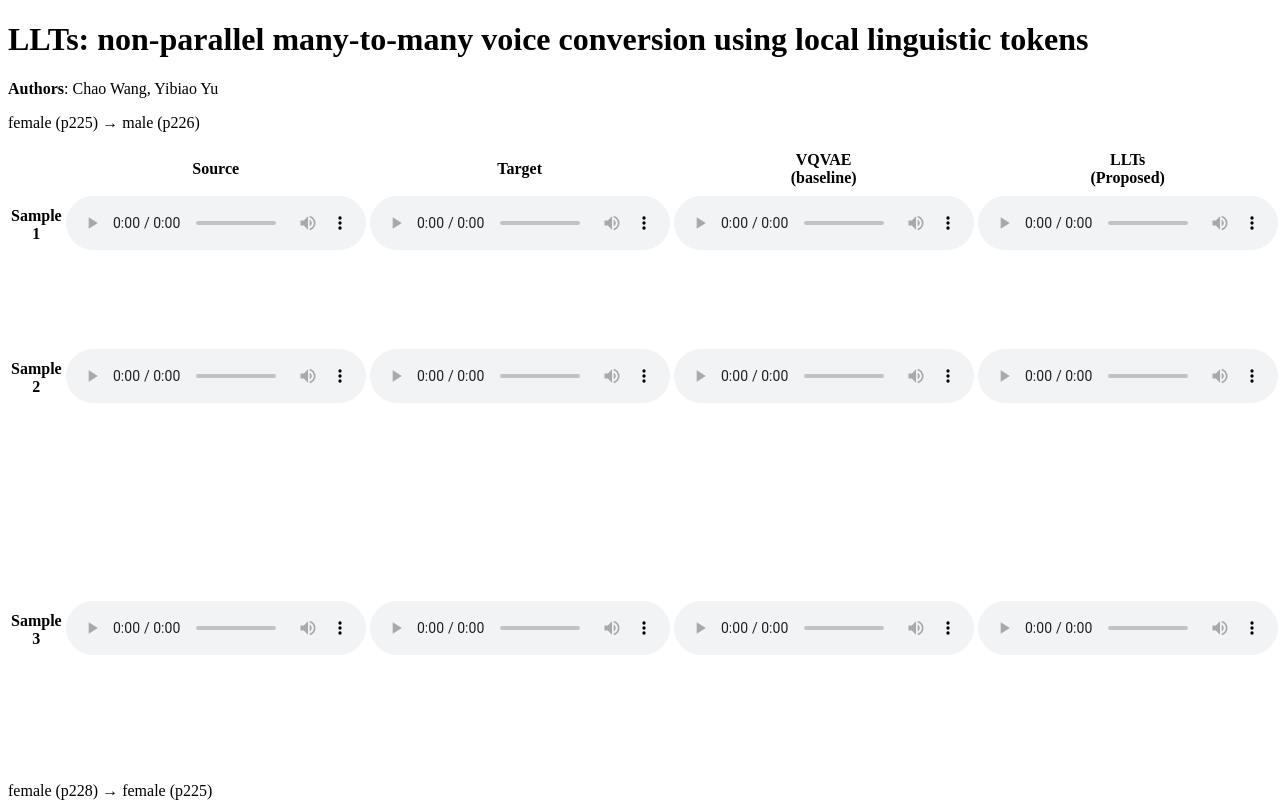
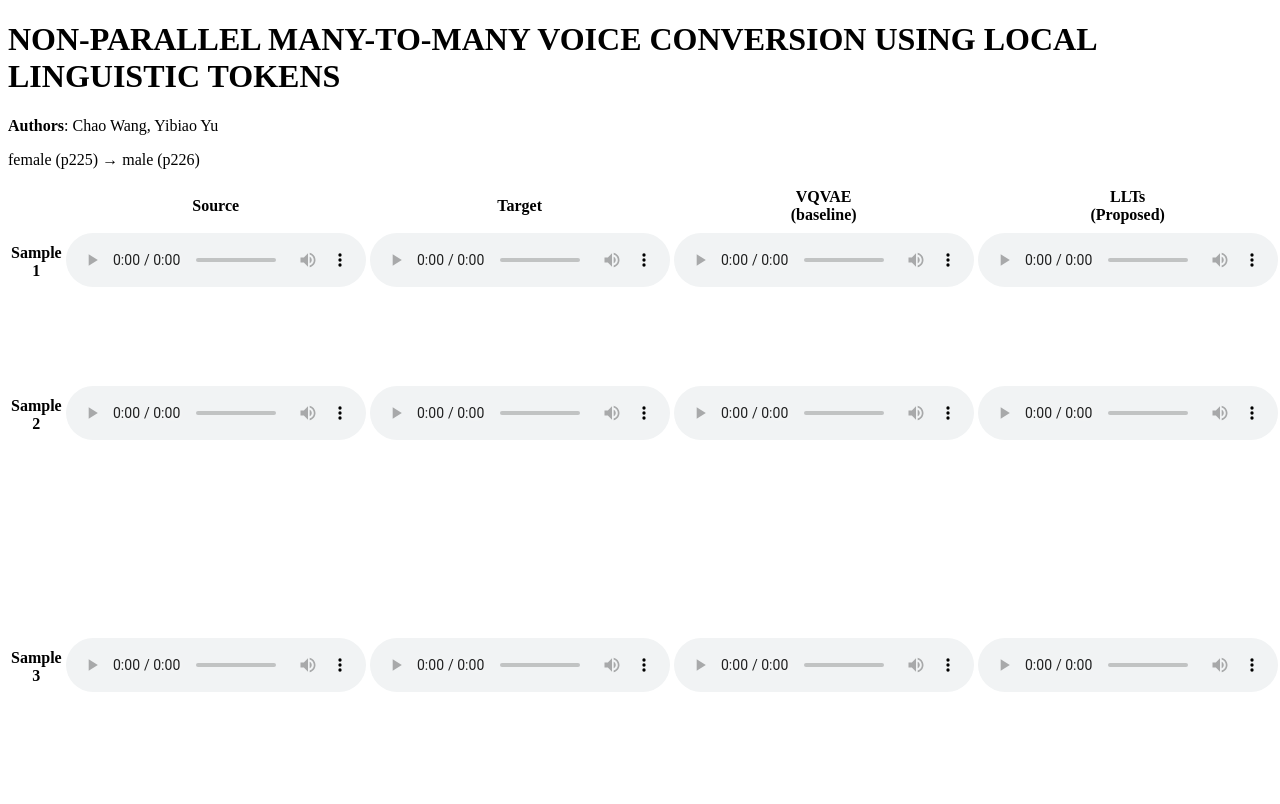
Before and after one commit to Georgehappy1/Georgehappy1.github.io, a plain HTML site: page LLTs_VC_demo/index.html in a window 1280 px wide. Shown: the top 804 px of the page. Drawn offline with Linux system fonts and the light colour scheme.

Commit message:
Update index.html

```diff
--- a/LLTs_VC_demo/index.html
+++ b/LLTs_VC_demo/index.html
@@ -5,7 +5,7 @@
     <title>demo</title>
 </head>
 <body>
-<h1>LLTs: non-parallel many-to-many voice conversion using local linguistic tokens</h1>
+<h1>NON-PARALLEL MANY-TO-MANY VOICE CONVERSION USING LOCAL LINGUISTIC TOKENS</h1>
 <p><b>Authors</b>: Chao Wang, Yibiao Yu</p>
 
 
```
